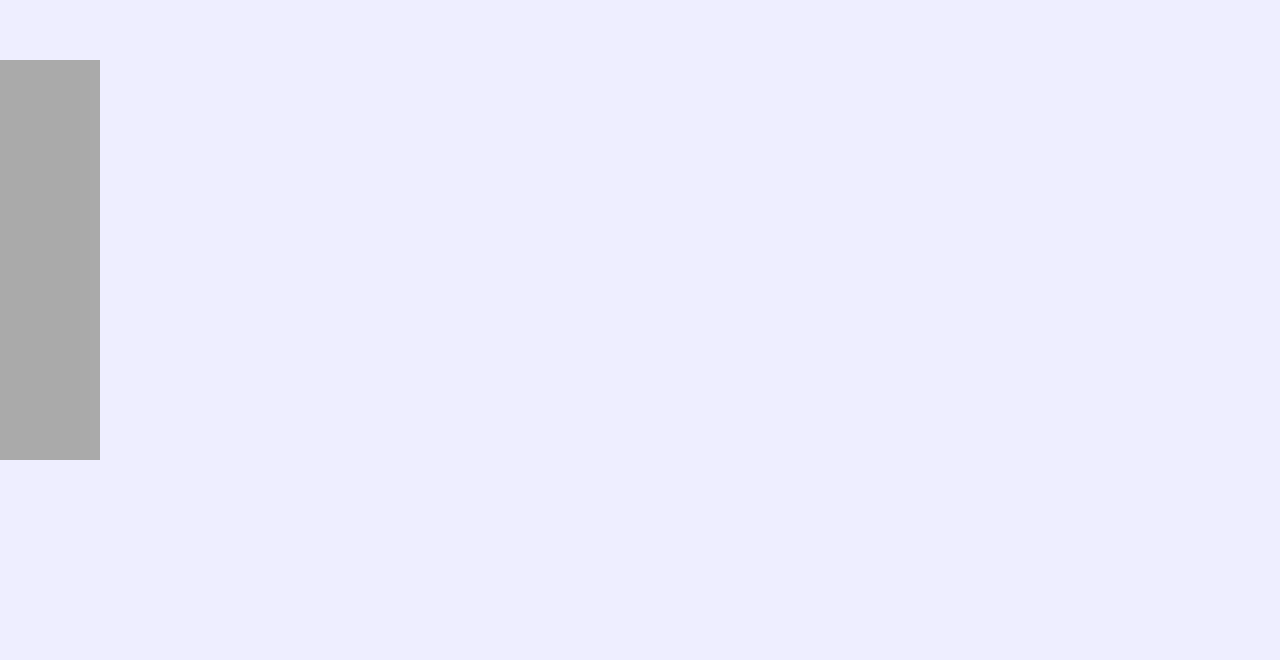
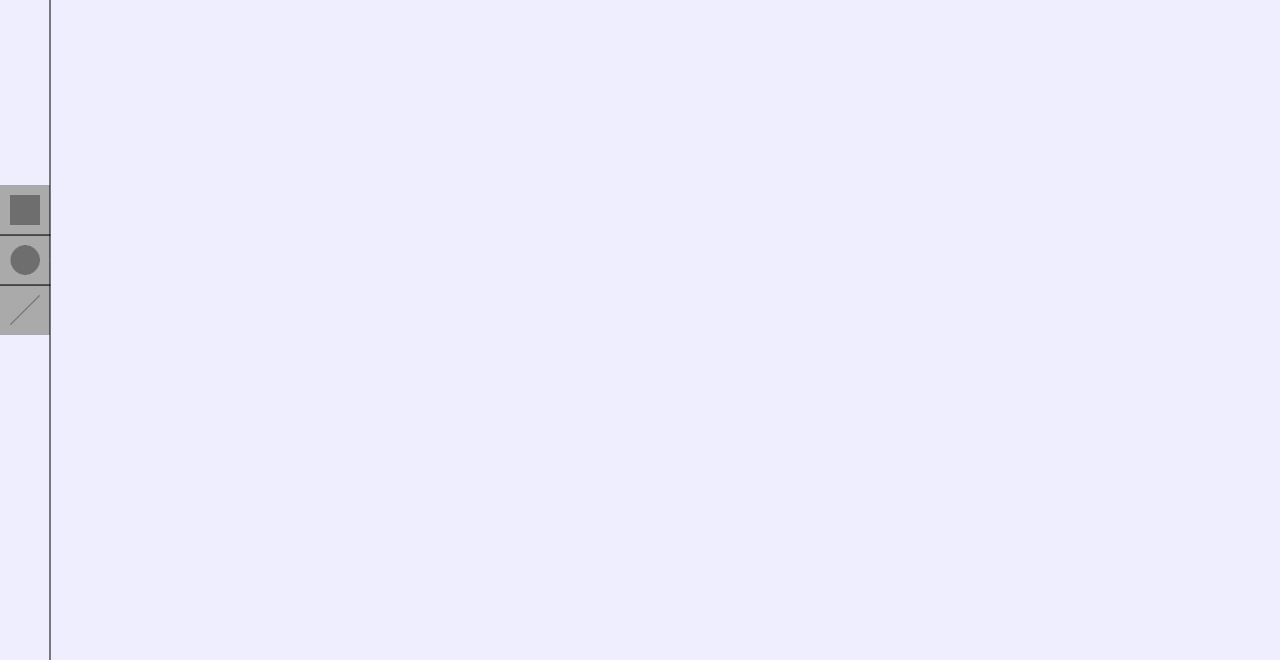
Before and after one commit to Diamond983/Canvator, a plain HTML site: page index.html in a window 1280 px wide. Shown: the part 140-804 px from the top of the page. Drawn offline with Linux system fonts and the light colour scheme.

Commit message:
TODO: pierwsze działające nażędzie

```diff
--- a/canvator.js
+++ b/canvator.js
@@ -1,6 +1,6 @@
 var canvas;
 var ctx;
-var tools = new Tools();
+var tools;
 
 window.addEventListener("DOMContentLoaded", function(e){
     canvas = document.createElement("canvas");
@@ -8,6 +8,11 @@ window.addEventListener("DOMContentLoaded", function(e){
     canvas.height = window.innerHeight;
     document.body.appendChild(canvas);
     ctx = canvas.getContext("2d");
+    tools = new Tools(0, canvas.height/2);
+
+    tools.add(new Tool("imgs/box.png"));
+    tools.add(new Tool("imgs/circle.png"));
+    tools.add(new Tool("imgs/line.png"));
 });
 
 window.addEventListener("resize", function(e){
@@ -19,7 +24,7 @@ function update()
 {
     ctx.fillStyle = "#eef";
     ctx.fillRect(0,0,canvas.width,canvas.height);
-    tools.draw(ctx, 0, (canvas.height/2)-tools.height/2);
+    tools.draw(ctx);
 
     requestAnimationFrame(update);
 }
--- a/index.html
+++ b/index.html
@@ -2,7 +2,7 @@
 <html>
 	<head>
 		<title>Canvator</title>
-		<link rel="stylesheet" type="text/css" href="style.css">
+		<link rel="stylesheet" type="text/css" href="style/style.css">
 		<script type="text/javascript" src="tools.js"></script>
 		<script type="text/javascript" src="canvator.js"></script>
 	</head>
--- a/tools.js
+++ b/tools.js
@@ -1,31 +1,71 @@
 class Tools
 {
-    constructor()
+    constructor(x, y)
     {
-        this.width = 100;
-        this.height = 400;
+        this.width = 50;
+        this.height = 0;
+        this.x = x ? x: 0;
+        this.y = y ? y: 0;
         this.color = "#aaa";
-
+        this.tools = [];
     }
 
-    draw(ctx, x, y)
+    add(tool)
+    {
+        if(this.isTool(tool))
+        {
+            this.tools.push(tool);
+            this.height += tool.height;
+            this.y -= tool.height/2;
+            return true;
+        }
+        else
+        {
+            return false;
+        }
+    }
+
+    isTool(something)
+    {
+        return something instanceof Tool;
+    }
+
+    draw(ctx)
     {
         ctx.fillStyle = this.color;
-        ctx.fillRect(x, y, this.width, this.height);
+        ctx.fillRect(this.x, this.y, this.width, this.height);
+        ctx.beginPath();
+        ctx.moveTo(this.width,0);
+        ctx.lineTo(this.width,2000);
+        ctx.stroke();
+        this.tools.forEach((tool,i) => {
+            tool.x = this.x;
+            tool.y = this.y+(tool.height*i);
+            tool.draw(ctx);
+            if(i < this.tools.length-1)
+            {
+                ctx.strokeStyle = "#000";
+                ctx.strokeRect(this.x, this.y+(tool.height*(i+1)), this.width, 0.1);
+            }
+        });
     }
 }
 
 class Tool
 {
-    constructor(img)
+    constructor(imgsrc)
     {
-        this.width = 100;
-        this.height = 100;
-        this.img = img;
+        this.width = 50;
+        this.height = 50;
+        this.x = 0;
+        this.y = 0;
+        let imgElem = document.createElement("img");
+        imgElem.src = imgsrc;
+        this.img = imgElem;
     }
 
     draw(ctx)
     {
-
+        ctx.drawImage(this.img, this.x + 10, this.y+ 10, this.width - 20, this.height - 20);
     }
 }
```
Also changed, not shown: toolsFunctions.js (added, +7 -0 lines), imgs/box.png (added), imgs/circle.png (added), imgs/line.png (added), style/style.css (renamed from style.css).
